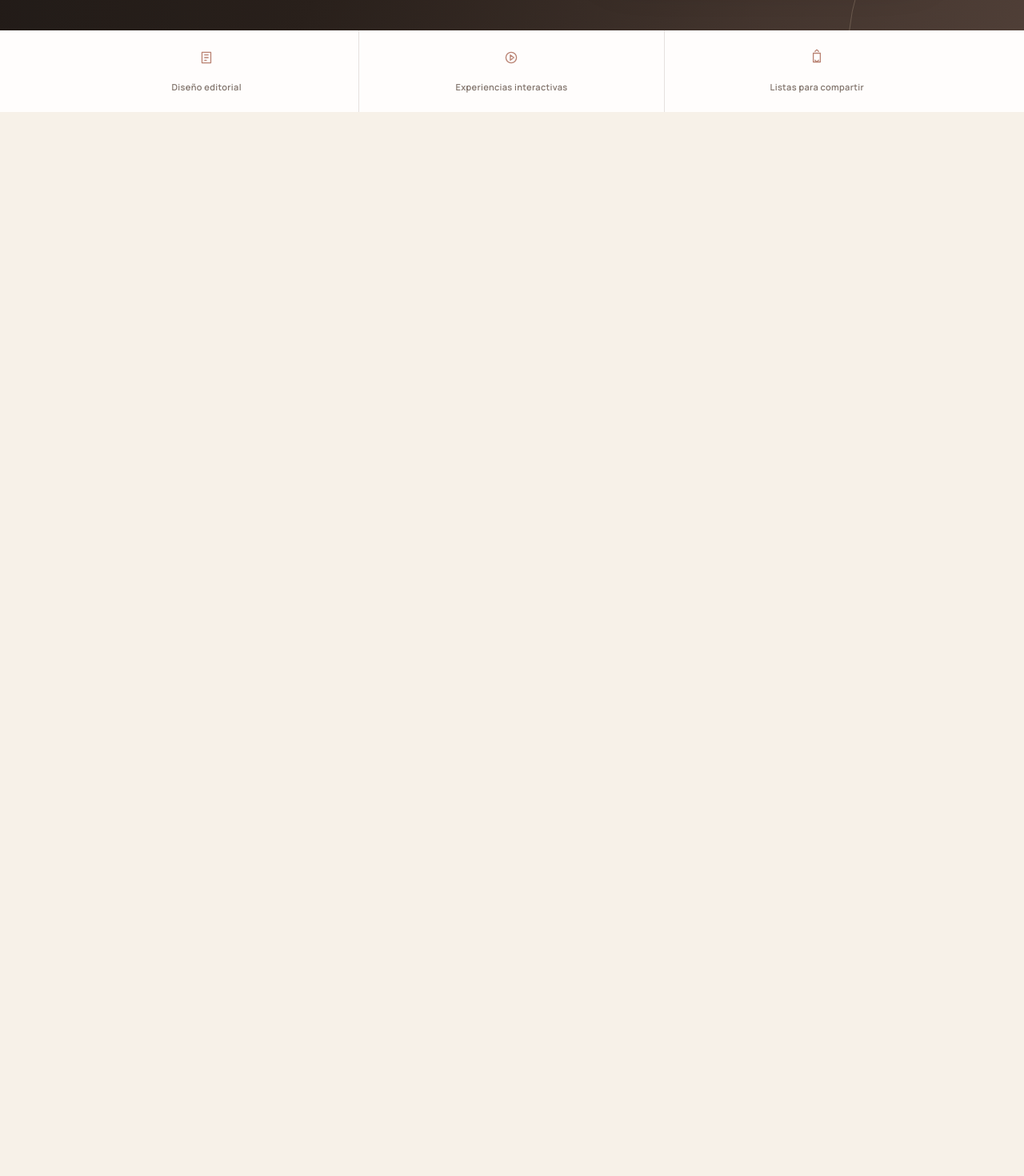
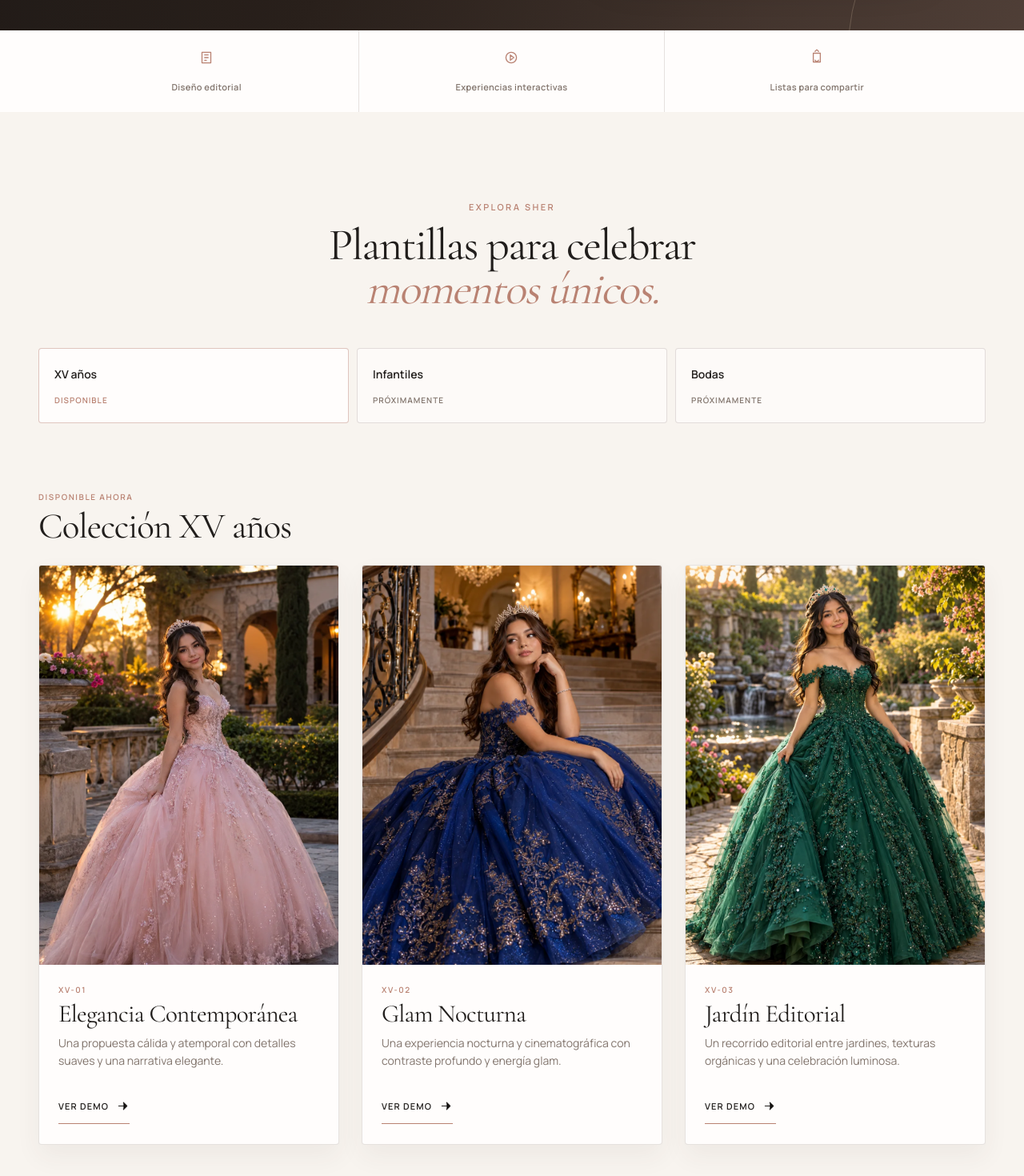
Before and after one commit to alecsis96/invitaciones-digitales, a Next.js app: page / in a window 1280 px wide. Shown: the part 923-2393 px from the top of the page at 80% size. Before the commit the page ends 1063 px from the top, so only its background shows below. Built offline with nearby package versions, Linux system fonts and the light colour scheme.

Commit message:
feat: add SHER invitation catalog

```diff
--- a/src/app/page.tsx
+++ b/src/app/page.tsx
@@ -1,7 +1,9 @@
 import { Cormorant_Garamond, Manrope } from "next/font/google";
 import { SherBenefits } from "@/components/sher/SherBenefits";
+import { SherCategories } from "@/components/sher/SherCategories";
 import { SherHeader } from "@/components/sher/SherHeader";
 import { SherHero } from "@/components/sher/SherHero";
+import { SherTemplateCollection } from "@/components/sher/SherTemplateCollection";
 import styles from "@/components/sher/SherHome.module.css";
 
 const sherSans = Manrope({
@@ -25,6 +27,14 @@ export default function Page() {
       <main id="main-content" tabIndex={-1}>
         <SherHero />
         <SherBenefits />
+        <section className={styles.catalog} id="plantillas" aria-labelledby="catalog-title">
+          <div className={styles.catalogIntro}>
+            <p className={styles.eyebrow}>Explora SHER</p>
+            <h2 id="catalog-title">Plantillas para celebrar <em>momentos únicos.</em></h2>
+          </div>
+          <SherCategories />
+          <SherTemplateCollection />
+        </section>
       </main>
     </div>
   );
--- /dev/null
+++ b/src/components/sher/SherCategories.tsx
@@ -0,0 +1,15 @@
+import { catalogCategories } from "@/data/catalog";
+import styles from "./SherHome.module.css";
+
+export function SherCategories() {
+  return (
+    <ul className={styles.categories} aria-label="Categorías de invitaciones">
+      {catalogCategories.map((category) => (
+        <li key={category.id}>
+          <span>{category.label}</span>
+          <strong>{category.available ? "Disponible" : "Próximamente"}</strong>
+        </li>
+      ))}
+    </ul>
+  );
+}
--- a/src/components/sher/SherHeader.tsx
+++ b/src/components/sher/SherHeader.tsx
@@ -11,7 +11,7 @@ export function SherHeader() {
           <Image src="/brand/wordmark-dark.svg" alt="SHER Invitaciones digitales" width={156} height={54} priority />
         </Link>
         <nav aria-label="Navegación principal">
-          <Link className={styles.headerLink} href="/plantillas/xv/elegancia-contemporanea">Plantillas</Link>
+          <Link className={styles.headerLink} href="#plantillas">Plantillas</Link>
         </nav>
       </div>
     </header>
--- a/src/components/sher/SherHero.tsx
+++ b/src/components/sher/SherHero.tsx
@@ -11,7 +11,7 @@ export function SherHero() {
           <p className={styles.eyebrow}>Más que una invitación</p>
           <h1 id="sher-hero-title">Momentos extraordinarios <em>para compartir.</em></h1>
           <p className={styles.description}>Invitaciones digitales interactivas y experiencias audiovisuales personalizadas para hacer especial cada celebración desde el primer momento.</p>
-          <Link className={styles.primaryAction} href="/plantillas/xv/elegancia-contemporanea">
+          <Link className={styles.primaryAction} href="#plantillas">
             Ver plantillas
             <svg aria-hidden="true" viewBox="0 0 20 20"><path d="M4 10h11M11 5l5 5-5 5" /></svg>
           </Link>
--- a/src/components/sher/SherHome.module.css
+++ b/src/components/sher/SherHome.module.css
@@ -233,3 +233,73 @@
 @media (prefers-reduced-motion:reduce) {
   .primaryAction { transition:none; }
 }
+
+.catalog {
+  scroll-margin-top:24px;
+  padding:76px 24px 84px;
+  background:var(--sher-ivory);
+}
+
+.catalogIntro,.collectionHeading { max-width:1240px; margin:0 auto; }
+.catalogIntro { text-align:center; }
+.catalogIntro .eyebrow { margin-bottom:13px; color:var(--sher-rose-gold); }
+.catalog h2,.collection h3,.templateCard h4 { font-family:var(--font-sher-editorial),Georgia,serif; font-weight:400; }
+.catalog h2 { max-width:520px; margin:0 auto; font-size:clamp(39px,10vw,56px); line-height:.98; letter-spacing:-.03em; }
+.catalog h2 em { color:var(--sher-rose-gold); font-style:italic; }
+
+.categories {
+  display:grid;
+  max-width:1240px;
+  margin:40px auto 62px;
+  padding:0;
+  gap:10px;
+  list-style:none;
+}
+
+.categories li {
+  display:flex;
+  min-height:76px;
+  padding:16px 19px;
+  align-items:center;
+  justify-content:space-between;
+  gap:16px;
+  border:1px solid rgba(129,116,108,.22);
+  border-radius:4px;
+  background:rgba(255,253,252,.7);
+}
+
+.categories span { color:var(--sher-charcoal); font:600 14px var(--sher-ui); }
+.categories strong { color:var(--sher-taupe); font:600 10px var(--sher-ui); letter-spacing:.1em; text-transform:uppercase; }
+.categories li:first-child { border-color:rgba(185,130,114,.45); background:var(--sher-warm-white); }
+.categories li:first-child strong { color:var(--sher-rose-gold); }
+
+.collection { max-width:1240px; margin:0 auto; }
+.collectionHeading { display:grid; gap:7px; margin-bottom:26px; }
+.collectionKicker,.templateCode { margin:0; color:var(--sher-rose-gold); font:600 10px/1.3 var(--sher-ui); letter-spacing:.16em; text-transform:uppercase; }
+.collection h3 { margin:0; font-size:clamp(34px,8vw,45px); line-height:1; letter-spacing:-.025em; }
+
+.templateGrid { display:grid; gap:22px; }
+.templateCard { display:grid; overflow:hidden; border:1px solid rgba(129,116,108,.2); border-radius:4px; background:var(--sher-warm-white); box-shadow:0 14px 32px rgba(72,56,46,.06); }
+.templateCover { position:relative; aspect-ratio:3 / 4; background:var(--sher-champagne); }
+.templateCover img { object-fit:cover; object-position:center; }
+.templateContent { display:grid; padding:24px 22px 23px; align-items:start; }
+.templateCard h4 { margin:8px 0 11px; font-size:31px; line-height:.98; letter-spacing:-.025em; }
+.templateContent > p:not(.templateCode) { min-height:48px; margin:0; color:var(--sher-taupe); font:400 14px/1.55 var(--sher-ui); }
+.templateAction { display:inline-flex; width:max-content; min-height:44px; margin-top:20px; align-items:center; gap:9px; border-bottom:1px solid var(--sher-rose-gold); color:var(--sher-charcoal); font:600 11px var(--sher-ui); letter-spacing:.1em; text-decoration:none; text-transform:uppercase; }
+.templateAction svg { width:17px; height:17px; stroke:currentColor; stroke-linecap:round; stroke-linejoin:round; stroke-width:1.4; }
+.templateAction:focus-visible { outline:3px solid var(--sher-champagne); outline-offset:5px; }
+.templateAction:hover { color:var(--sher-rose-gold); }
+
+@media (min-width:700px) {
+  .catalog { scroll-margin-top:32px; padding:92px 36px 100px; }
+  .categories { grid-template-columns:repeat(3,minmax(0,1fr)); margin-top:46px; margin-bottom:76px; }
+  .categories li { min-height:94px; flex-direction:column; align-items:flex-start; justify-content:center; }
+  .templateGrid { grid-template-columns:repeat(2,minmax(0,1fr)); gap:26px; }
+}
+
+@media (min-width:1080px) {
+  .catalog { scroll-margin-top:40px; padding:112px 48px 122px; }
+  .categories { margin-bottom:86px; }
+  .templateGrid { grid-template-columns:repeat(3,minmax(0,1fr)); gap:28px; }
+  .templateContent { padding:25px 24px; }
+}
--- /dev/null
+++ b/src/components/sher/SherTemplateCard.tsx
@@ -0,0 +1,25 @@
+import Image from "next/image";
+import Link from "next/link";
+import type { invitationCatalog } from "@/data/catalog";
+import styles from "./SherHome.module.css";
+
+type CatalogTemplate = (typeof invitationCatalog)[number];
+
+export function SherTemplateCard({ template }: { template: CatalogTemplate }) {
+  return (
+    <article className={styles.templateCard}>
+      <div className={styles.templateCover}>
+        <Image src={template.cover} alt={template.coverAlt} fill sizes="(min-width: 1080px) 360px, (min-width: 700px) calc((100vw - 108px) / 2), calc(100vw - 48px)" />
+      </div>
+      <div className={styles.templateContent}>
+        <p className={styles.templateCode}>{template.id.toUpperCase()}</p>
+        <h4>{template.name}</h4>
+        <p>{template.description}</p>
+        <Link className={styles.templateAction} href={template.route}>
+          Ver demo
+          <svg aria-hidden="true" viewBox="0 0 20 20"><path d="M4 10h11M11 5l5 5-5 5" /></svg>
+        </Link>
+      </div>
+    </article>
+  );
+}
--- /dev/null
+++ b/src/components/sher/SherTemplateCollection.tsx
@@ -0,0 +1,19 @@
+import { invitationCatalog } from "@/data/catalog";
+import { SherTemplateCard } from "./SherTemplateCard";
+import styles from "./SherHome.module.css";
+
+const xvTemplates = invitationCatalog.filter((template) => template.category === "xv" && template.available);
+
+export function SherTemplateCollection() {
+  return (
+    <section className={styles.collection} aria-labelledby="xv-collection-title">
+      <div className={styles.collectionHeading}>
+        <p className={styles.collectionKicker}>Disponible ahora</p>
+        <h3 id="xv-collection-title">Colección XV años</h3>
+      </div>
+      <div className={styles.templateGrid}>
+        {xvTemplates.map((template) => <SherTemplateCard key={template.id} template={template} />)}
+      </div>
+    </section>
+  );
+}
--- a/src/data/catalog.ts
+++ b/src/data/catalog.ts
@@ -1,5 +1,41 @@
 export const invitationCatalog = [
-  { id: "xv-01", slug: "elegancia-contemporanea", category: "xv", name: "Elegancia Contemporánea", route: "/plantillas/xv/elegancia-contemporanea", available: true },
-  { id: "xv-02", slug: "glam-nocturna", category: "xv", name: "Glam Nocturna", route: "/plantillas/xv/glam-nocturna", available: true },
-  { id: "xv-03", slug: "jardin-editorial", category: "xv", name: "Jardín Editorial", route: "/plantillas/xv/jardin-editorial", available: true },
+  {
+    id: "xv-01",
+    slug: "elegancia-contemporanea",
+    category: "xv",
+    name: "Elegancia Contemporánea",
+    description: "Una propuesta cálida y atemporal con detalles suaves y una narrativa elegante.",
+    cover: "/images/xv-01/ana/ana-sofia-03.webp",
+    coverAlt: "Ana Sofía con vestido rosa en un entorno editorial al atardecer",
+    route: "/plantillas/xv/elegancia-contemporanea",
+    available: true,
+  },
+  {
+    id: "xv-02",
+    slug: "glam-nocturna",
+    category: "xv",
+    name: "Glam Nocturna",
+    description: "Una experiencia nocturna y cinematográfica con contraste profundo y energía glam.",
+    cover: "/images/xv-02/camila/camila-azul-01.webp",
+    coverAlt: "Camila con vestido azul en una escena nocturna elegante",
+    route: "/plantillas/xv/glam-nocturna",
+    available: true,
+  },
+  {
+    id: "xv-03",
+    slug: "jardin-editorial",
+    category: "xv",
+    name: "Jardín Editorial",
+    description: "Un recorrido editorial entre jardines, texturas orgánicas y una celebración luminosa.",
+    cover: "/images/xv-03/raquel/raquel-verde-03.webp",
+    coverAlt: "Raquel con vestido verde esmeralda en un jardín editorial",
+    route: "/plantillas/xv/jardin-editorial",
+    available: true,
+  },
 ] as const;
+
+export const catalogCategories = [
+  { id: "xv", label: "XV años", available: true },
+  { id: "infantiles", label: "Infantiles", available: false },
+  { id: "bodas", label: "Bodas", available: false },
+] as const;
```
